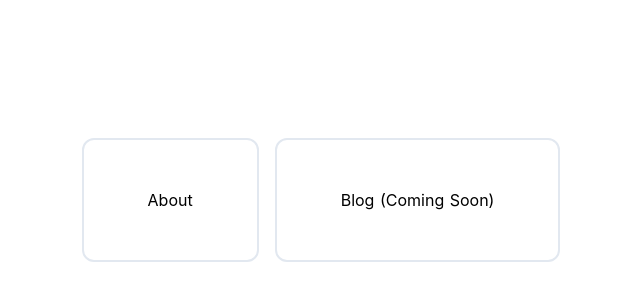
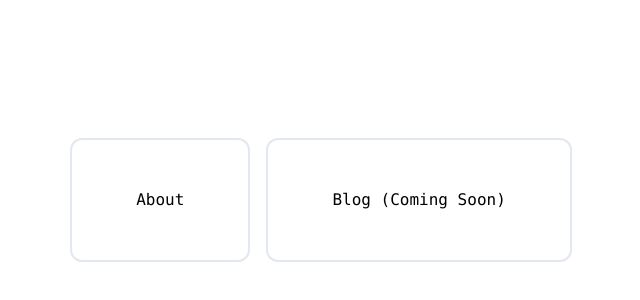
Before and after one commit to brunocalogero/blog, a Nuxt app: page / in a window 1280 px wide. Shown: the part 200-500 px from the top of the page, without its empty margins (319-959 px from the left). Built offline with nearby package versions, Linux system fonts and the light colour scheme.

Commit message:
played with base font and realised i would just use default layout mono class for the moment, if need be change, add interesting fonts in body fontfamily and call font-body in default template wrapping class

```diff
--- a/layouts/default.vue
+++ b/layouts/default.vue
@@ -1,62 +1,5 @@
 <template>
-  <div>
+  <div class="font-mono antialiased">
     <Nuxt />
   </div>
 </template>
-
-<style>
-html {
-  font-family:
-    'Source Sans Pro',
-    -apple-system,
-    BlinkMacSystemFont,
-    'Segoe UI',
-    Roboto,
-    'Helvetica Neue',
-    Arial,
-    sans-serif;
-  font-size: 16px;
-  word-spacing: 1px;
-  -ms-text-size-adjust: 100%;
-  -webkit-text-size-adjust: 100%;
-  -moz-osx-font-smoothing: grayscale;
-  -webkit-font-smoothing: antialiased;
-  box-sizing: border-box;
-}
-
-*,
-*::before,
-*::after {
-  box-sizing: border-box;
-  margin: 0;
-}
-
-.button--green {
-  display: inline-block;
-  border-radius: 4px;
-  border: 1px solid #3b8070;
-  color: #3b8070;
-  text-decoration: none;
-  padding: 10px 30px;
-}
-
-.button--green:hover {
-  color: #fff;
-  background-color: #3b8070;
-}
-
-.button--grey {
-  display: inline-block;
-  border-radius: 4px;
-  border: 1px solid #35495e;
-  color: #35495e;
-  text-decoration: none;
-  padding: 10px 30px;
-  margin-left: 15px;
-}
-
-.button--grey:hover {
-  color: #fff;
-  background-color: #35495e;
-}
-</style>
--- a/tailwind.config.js
+++ b/tailwind.config.js
@@ -17,7 +17,10 @@
     ]
   },
   theme: {
-    extend: {},
+    // fontFamily: {
+    // NOTE: could customize order using font-body class defined below but using mono default for the moment
+    //   body: [],
+    // },
   },
   variants: {},
   plugins: [],
```
